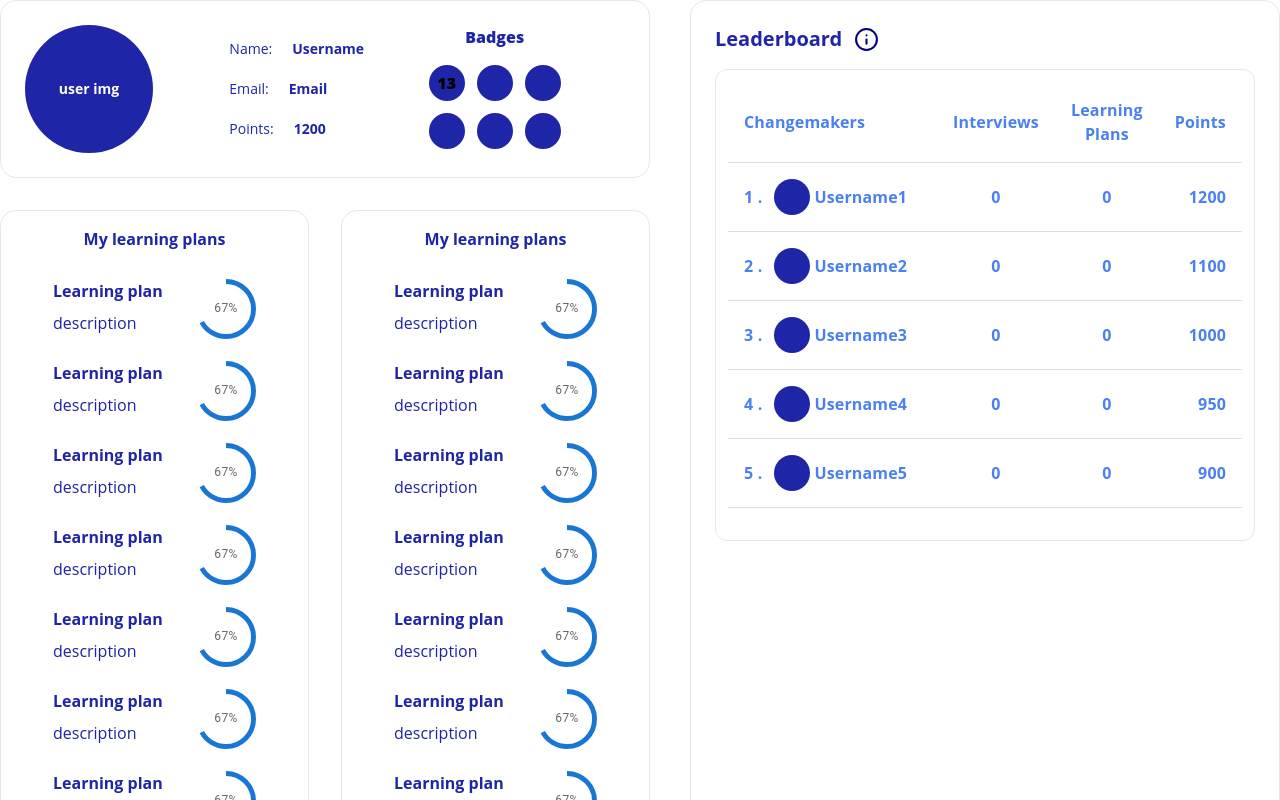
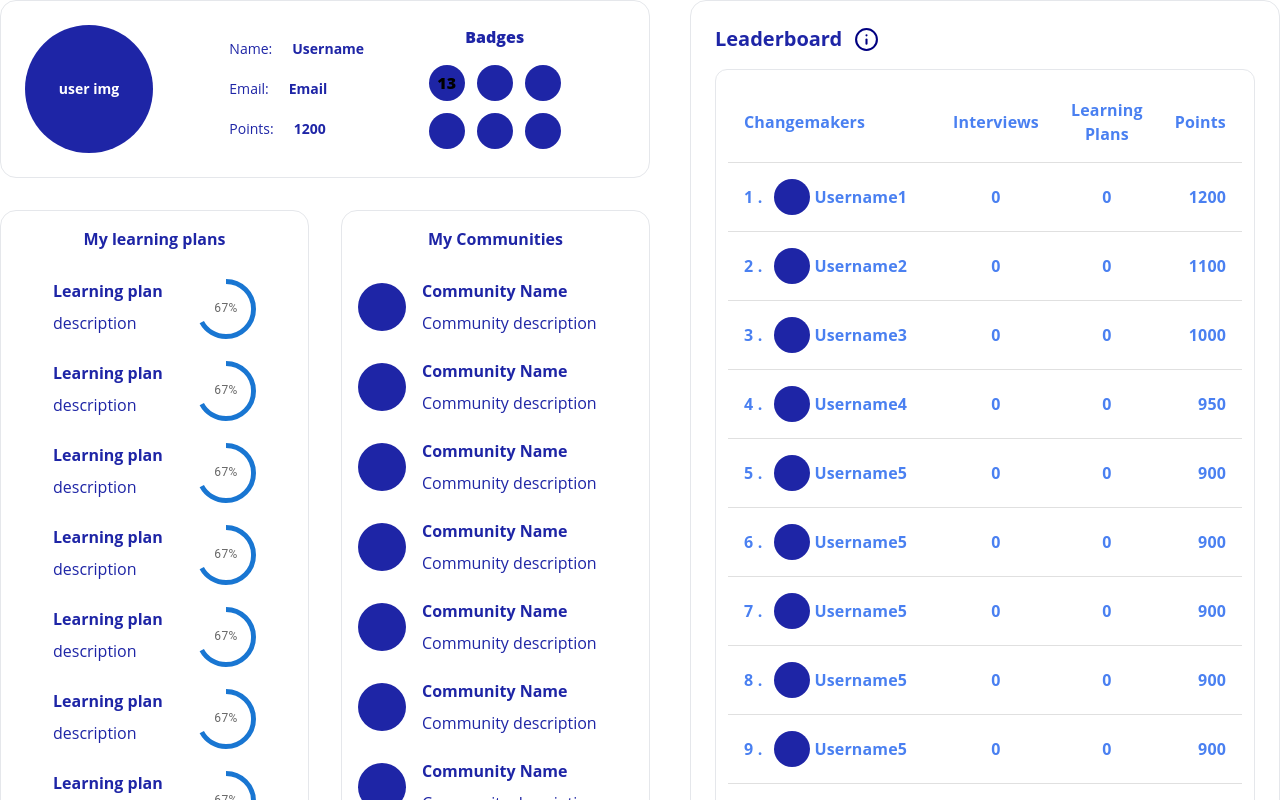
Before and after one commit to Tarek-Al-Khatib/frontend, a React (Create React App) app: page /myprofile in a window 1280 px wide. Shown: the top 800 px of the page. Built offline with nearby package versions, Linux system fonts and the light colour scheme.

Commit message:
Fixed more styling for the profile page

```diff
--- a/src/pages/Profile/Profile.jsx
+++ b/src/pages/Profile/Profile.jsx
@@ -42,6 +42,48 @@ const Profile = () => {
     },
     {
       rank: 5,
+      username: "Username5",
+      interviews: 0,
+      learningPlans: 0,
+      points: 900,
+    },
+    {
+      rank: 6,
+      username: "Username5",
+      interviews: 0,
+      learningPlans: 0,
+      points: 900,
+    },
+    {
+      rank: 7,
+      username: "Username5",
+      interviews: 0,
+      learningPlans: 0,
+      points: 900,
+    },
+    {
+      rank: 8,
+      username: "Username5",
+      interviews: 0,
+      learningPlans: 0,
+      points: 900,
+    },
+    {
+      rank: 9,
+      username: "Username5",
+      interviews: 0,
+      learningPlans: 0,
+      points: 900,
+    },
+    {
+      rank: 10,
+      username: "Username5",
+      interviews: 0,
+      learningPlans: 0,
+      points: 900,
+    },
+    {
+      rank: 11,
       username: "Username5",
       interviews: 0,
       learningPlans: 0,
@@ -190,82 +232,82 @@ const Profile = () => {
           </div>
           <div className="border rounded-2xl border-gray-200 bg-white p-4 w-full max-w-sm h-[650px]">
             <div className="mb-3 text-base font-bold text-center text-navy">
-              My learning plans
+              My Communities
             </div>
 
-            <div className="p-4 bg-white h-[550px]">
-              <div className="space-y-4 h-[550px] overflow-y-auto overflow-x-hidden custom-scrollbar whitespace-normal">
-                <div className="flex justify-between px-5">
+            <div className="p-4 bg-white h-[550px] px-0">
+              <div className="flex flex-col gap-6 h-[550px] overflow-y-auto overflow-x-hidden custom-scrollbar whitespace-normal">
+                <div className="flex items-center gap-4 pr-2">
+                  <div class="w-12 h-12 bg-[#1e25a6] rounded-full"></div>
                   <div className="flex flex-col gap-2">
-                    <p className="font-bold text-navy">Learning plan</p>
-                    <p className="font-normal text-navy">description</p>
-                  </div>
-                  <div>
-                    <CircularProgressWithLabel value={67} size={60} />
+                    <p className="font-bold text-navy">Community Name</p>
+                    <p className="font-normal text-navy">
+                      Community description
+                    </p>
                   </div>
                 </div>
-                <div className="flex justify-between px-5">
+                <div className="flex items-center gap-4 pr-2">
+                  <div class="w-12 h-12 bg-[#1e25a6] rounded-full"></div>
                   <div className="flex flex-col gap-2">
-                    <p className="font-bold text-navy">Learning plan</p>
-                    <p className="font-normal text-navy">description</p>
-                  </div>
-                  <div>
-                    <CircularProgressWithLabel value={67} size={60} />
+                    <p className="font-bold text-navy">Community Name</p>
+                    <p className="font-normal text-navy">
+                      Community description
+                    </p>
                   </div>
                 </div>
-                <div className="flex justify-between px-5">
+                <div className="flex items-center gap-4 pr-2">
+                  <div class="w-12 h-12 bg-[#1e25a6] rounded-full"></div>
                   <div className="flex flex-col gap-2">
-                    <p className="font-bold text-navy">Learning plan</p>
-                    <p className="font-normal text-navy">description</p>
-                  </div>
-                  <div>
-                    <CircularProgressWithLabel value={67} size={60} />
+                    <p className="font-bold text-navy">Community Name</p>
+                    <p className="font-normal text-navy">
+                      Community description
+                    </p>
                   </div>
                 </div>
-                <div className="flex justify-between px-5">
+                <div className="flex items-center gap-4 pr-2">
+                  <div class="w-12 h-12 bg-[#1e25a6] rounded-full"></div>
                   <div className="flex flex-col gap-2">
-                    <p className="font-bold text-navy">Learning plan</p>
-                    <p className="font-normal text-navy">description</p>
-                  </div>
-                  <div>
-                    <CircularProgressWithLabel value={67} size={60} />
+                    <p className="font-bold text-navy">Community Name</p>
+                    <p className="font-normal text-navy">
+                      Community description
+                    </p>
                   </div>
                 </div>
-                <div className="flex justify-between px-5">
+                <div className="flex items-center gap-4 pr-2">
+                  <div class="w-12 h-12 bg-[#1e25a6] rounded-full"></div>
                   <div className="flex flex-col gap-2">
-                    <p className="font-bold text-navy">Learning plan</p>
-                    <p className="font-normal text-navy">description</p>
-                  </div>
-                  <div>
-                    <CircularProgressWithLabel value={67} size={60} />
+                    <p className="font-bold text-navy">Community Name</p>
+                    <p className="font-normal text-navy">
+                      Community description
+                    </p>
                   </div>
                 </div>
-                <div className="flex justify-between px-5">
+                <div className="flex items-center gap-4 pr-2">
+                  <div class="w-12 h-12 bg-[#1e25a6] rounded-full"></div>
                   <div className="flex flex-col gap-2">
-                    <p className="font-bold text-navy">Learning plan</p>
-                    <p className="font-normal text-navy">description</p>
-                  </div>
-                  <div>
-                    <CircularProgressWithLabel value={67} size={60} />
+                    <p className="font-bold text-navy">Community Name</p>
+                    <p className="font-normal text-navy">
+                      Community description
+                    </p>
                   </div>
                 </div>
-                <div className="flex justify-between px-5">
+                <div className="flex items-center gap-4 pr-2">
+                  <div class="w-12 h-12 bg-[#1e25a6] rounded-full"></div>
                   <div className="flex flex-col gap-2">
-                    <p className="font-bold text-navy">Learning plan</p>
-                    <p className="font-normal text-navy">description</p>
-                  </div>
-                  <div>
-                    <CircularProgressWithLabel value={67} size={60} />
+                    <p className="font-bold text-navy">Community Name</p>
+                    <p className="font-normal text-navy">
+                      Community description
+                    </p>
                   </div>
                 </div>
 
-                <div className="flex justify-between px-5">
+                <div className="flex items-center gap-4 pr-2">
+                  <div class="w-12 h-12 bg-[#1e25a6] rounded-full"></div>
                   <div className="flex flex-col gap-2">
-                    <p className="font-bold text-navy">Learning plan</p>
-                    <p className="font-normal text-navy">description</p>
-                  </div>
-                  <div>
-                    <CircularProgressWithLabel value={67} size={60} />
+                    <p className="font-bold text-navy">Community Name</p>
+                    <p className="font-normal text-navy">
+                      Community description
+                    </p>
                   </div>
                 </div>
               </div>
```
